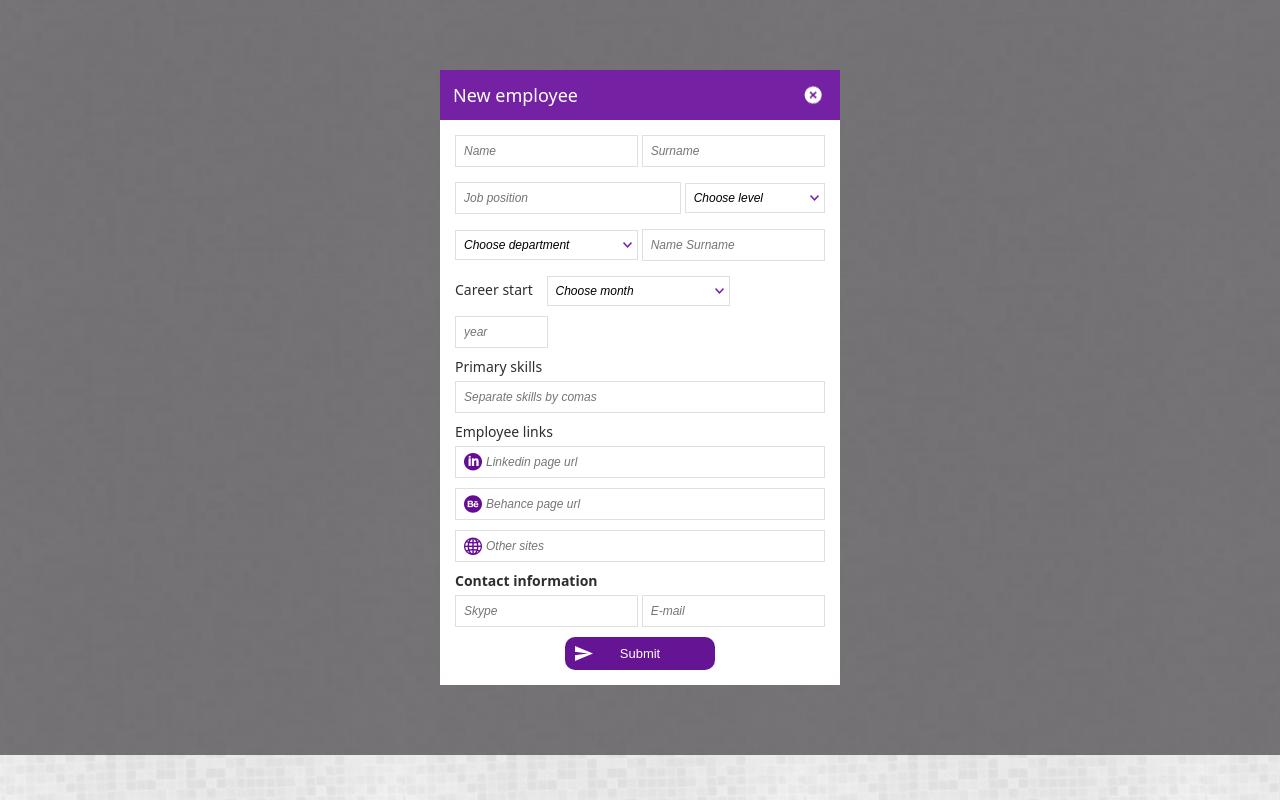
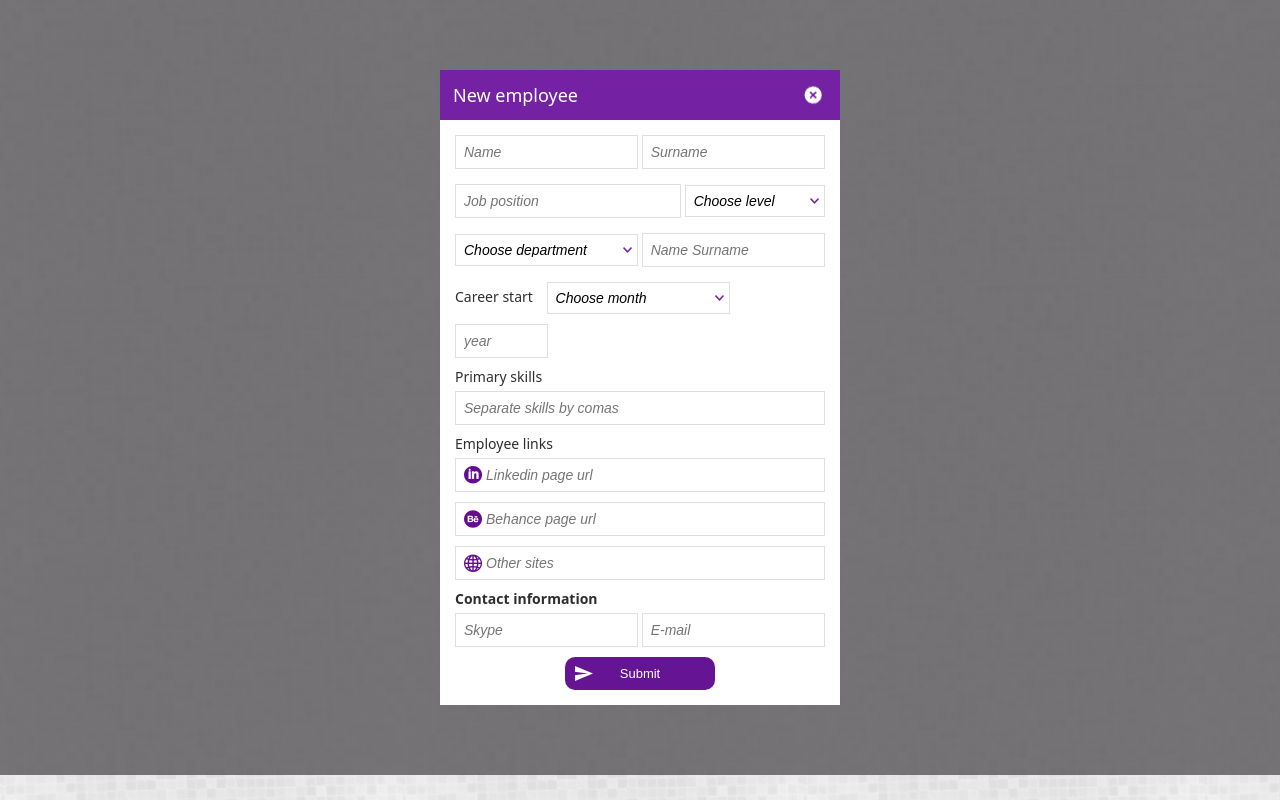
Before and after one commit to lolochka/My-project, a plain HTML site: page add-employee.html in a window 1280 px wide. Drawn offline with Linux system fonts and the light colour scheme.

Commit message:
Form style

```diff
--- a/css/style.css
+++ b/css/style.css
@@ -15,7 +15,6 @@ a {
 a:hover, a:focus, a:active {
    color: #7421a4;
 }
-
 
 /*HEADER NAV BEGINS*/
 
@@ -113,8 +112,6 @@ a:hover, a:focus, a:active {
    margin: 14px 15px;
    display: none;
 }
-
-
 /*DESCRIPTION HEADER ENDS*/
 
 /*MAIN DESCRIPTION BEGINS*/
@@ -125,7 +122,6 @@ a:hover, a:focus, a:active {
 .block-emploee-description_block-main-description_header {
    overflow: hidden;
 }
-
 
 .photo-block {
    float: left;
@@ -457,7 +453,7 @@ a:hover, a:focus, a:active {
 input {
    box-sizing: border-box;
    border: 1px solid #e0dfe0;
-   font-size: 12px;
+   font-size: 14px;
    padding: 8px;
    margin: 5px 0px 5px;
 }
@@ -479,7 +475,7 @@ select {
    box-sizing: border-box;
    border: 1px solid #e0dfe0;
    font-style: italic;
-   font-size: 12px;
+   font-size: 14px;
    padding: 8px;
    padding-right: 16px;
    -webkit-appearance: none;
@@ -569,7 +565,6 @@ button[id="buton-create-employee"] {
 button[id="buton-create-employee"]:hover, button[id="buton-create-employee"]:active, button[id="buton-create-employee"]:focus {
    color: #c0c0c0;
 }
-
 /*FORM ENDS*/
 /*FORM CREATE NEW EMPLOYEE ENDS*/
 
@@ -601,4 +596,4 @@ button[id="buton-create-employee"]:hover, button[id="buton-create-employee"]:act
    color: #E0E4CC;
 }
 
-/*<!-- Footer ends  -->*/
+/* FOOTER ENDS*/
```
